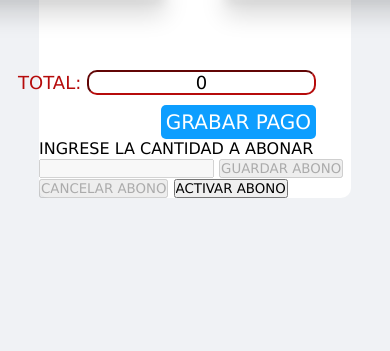
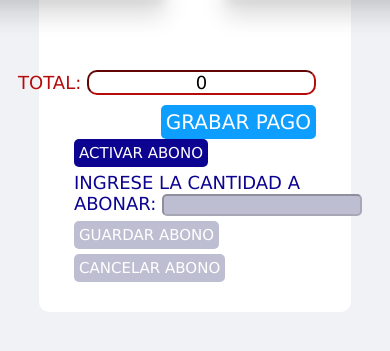
Before and after one commit to Chingons/Proyecto-Yo-Cobro-Mi-Dinero, a Flask app: page /recibo in a window 390 px wide; the page is wider, and only the part inside the window is pictured. Shown: the part 451-802 px from the top of that part. Run offline with Flask 2, Linux system fonts and the light colour scheme; the visitor is signed in with stand-in values (Sample User, id 1); data that the repository does not hold is empty; some libraries are stand-ins or nearby versions.

Commit message:
css recibo completo, pero no responsive

```diff
--- a/blog/static/home.css
+++ b/blog/static/home.css
@@ -1257,6 +1257,70 @@ text-align: center;
   cursor: pointer;
 }
 
+#items-abono{
+  display: flex;
+  flex-direction: column;
+  justify-content: start;
+  align-items: start;
+  width: 100%;
+  margin-left: 70px;
+}
+
+#ingrese-cantidad{
+  margin-top: 5px;
+  font-size: 18px;
+  color: #0d0391;
+}
+
+#cantidad-abonar{
+  font-size: 15px;
+  width: 200px;
+  background-color: #bebed2;
+  border-radius: 5px;
+
+}
+
+#boton-activar-abono{
+  font-size: 15px;
+  padding: 5px;
+  border-radius: 5px;
+  background-color: #0d0391;
+  color: white;
+  border: none;
+}
+
+#boton-activar-abono:hover{
+  cursor: pointer;
+}
+
+#boton-guardar-abono{
+  font-size: 15px;
+  padding: 5px;
+  border-radius: 5px;
+  margin-top: 5px;
+  background-color: #bebed2;
+  color: white;
+  border: none;
+}
+
+
+
+
+#boton-cancelar-abono{
+  font-size: 15px;
+  padding: 5px;
+  margin-top: 5px;
+  border-radius: 5px;
+  background-color: #bebed2;
+  color: white;
+  border: none;
+  margin-bottom: 30px;
+}
+
+
+
+
+
 @media screen and (min-width:1200px) and (max-width: 1500px){
   #facturador{
     width: 250px;
--- a/blog/static/recibo.json
+++ b/blog/static/recibo.json
@@ -1 +1 @@
-{"0": {"idcliente": 1, "nombre": "Adrian Rosario", "telefono": "8095369874", "identificacion": "402336266999", "direccion": "El Ranchito", "facturas": [[9, 1, 1, "14/3/2023", 30000, 30000, "ACTIVO", "NO"], [11, 1, 1, "14/3/2023", 315, 315, "ACTIVO", "NO"], [14, 1, 1, "14/3/2023", 133500, 133500, "ACTIVO", "NO"]]}, "1": {"idcliente": 3, "nombre": "Eduardo Sanchez", "telefono": "8095407536", "identificacion": "402336266271", "direccion": "Santiago, Gurabo", "facturas": []}}
+{"0": {"idcliente": 1, "nombre": "Adrian Rosario", "telefono": "8095369874", "identificacion": "402336266999", "direccion": "El Ranchito", "facturas": [[9, 1, 1, "14/3/2023", 30000, 20000, "ACTIVO", "NO"], [11, 1, 1, "14/3/2023", 315, 315, "ACTIVO", "NO"], [14, 1, 1, "14/3/2023", 133500, 133500, "ACTIVO", "NO"]]}, "1": {"idcliente": 3, "nombre": "Eduardo Sanchez", "telefono": "8095407536", "identificacion": "402336266271", "direccion": "Santiago, Gurabo", "facturas": []}}
--- a/blog/templates/recibo.html
+++ b/blog/templates/recibo.html
@@ -88,15 +88,17 @@
        </div>
 
 
-        <div>
-            <p>INGRESE LA CANTIDAD A ABONAR</p>
+        <div id="items-abono">
+            <input type="button" value="ACTIVAR ABONO" id="boton-activar-abono" onclick="activar_abono();">
+            <p id="ingrese-cantidad">INGRESE LA CANTIDAD A ABONAR: <input type="number" disabled id="cantidad-abonar"></p>
             <p id="error-abono-0"></p>
-            <input type="number" disabled id="cantidad-abonar">
+
             <p id="error-abono">SOLO ABONAR 1 FACTURA A LA VEZ</p>
             <p id="error-procesar-abono">FAVOR PROCESAR FACTURAS</p>
             <input type="button" id="boton-guardar-abono" value="GUARDAR ABONO" onclick="guadar_abono();" disabled>
             <input type="button" id="boton-cancelar-abono" onclick="cancelar_abono();" value="CANCELAR ABONO" disabled>
-            <input type="button" value="ACTIVAR ABONO" id="boton-activar-abono" onclick="activar_abono();">
+
+
 
         </div>
 
@@ -336,11 +338,24 @@
         let boton_pagar = document.getElementById("boton-guardar-recibo");
         let input_total = document.getElementById("input-total");
         boton_activar.disabled = true;
+        boton_activar.style.backgroundColor = "#bebed2";
+        boton_activar.style.pointerEvents = "none";
         boton_pagar.disabled = true;
+        boton_pagar.style.backgroundColor = "#bebed2";
+        boton_pagar.style.pointerEvents = "none";
         input_total.disabled = true;
+
         boton_cancelar.disabled = false;
+        boton_cancelar.style.backgroundColor = "#b60b0b";
+        boton_cancelar.style.cursor = "pointer";
+
         boton_guardar.disabled = false;
+        boton_guardar.style.backgroundColor = "#0d9eff";
+        boton_guardar.style.cursor = "pointer";
+
         input_abonar.disabled = false;
+        input_abonar.style.backgroundColor = "white";
+        input_abonar.style.borderColor = "#0d0391";
         input_abonar.focus();
     }
 
@@ -352,11 +367,24 @@
         let boton_pagar2 = document.getElementById("boton-guardar-recibo");
         let input_total2 = document.getElementById("input-total");
         boton_activar2.disabled = false;
+        boton_activar2.style.backgroundColor = "#0d0391";
+        boton_activar2.style.pointerEvents = "auto";
+
         boton_cancelar2.disabled = true;
+        boton_cancelar2.style.cursor= "";
+        boton_cancelar2.style.backgroundColor = "#bebed2";
+
         boton_guardar2.disabled = true;
+        boton_guardar2.style.cursor = "";
+        boton_guardar2.style.backgroundColor = "#bebed2";
+
         input_abonar2.disabled = true;
+        input_abonar2.style.backgroundColor = "#bebed2";
+        input_abonar2.style.borderColor = "#bebed2";
         input_abonar2.value = "";
         boton_pagar2.disabled = false;
+        boton_pagar2.style.backgroundColor = "#0d9eff";
+        boton_pagar2.style.pointerEvents = "auto";
         input_total2.disabled = false;
     }
 
```
